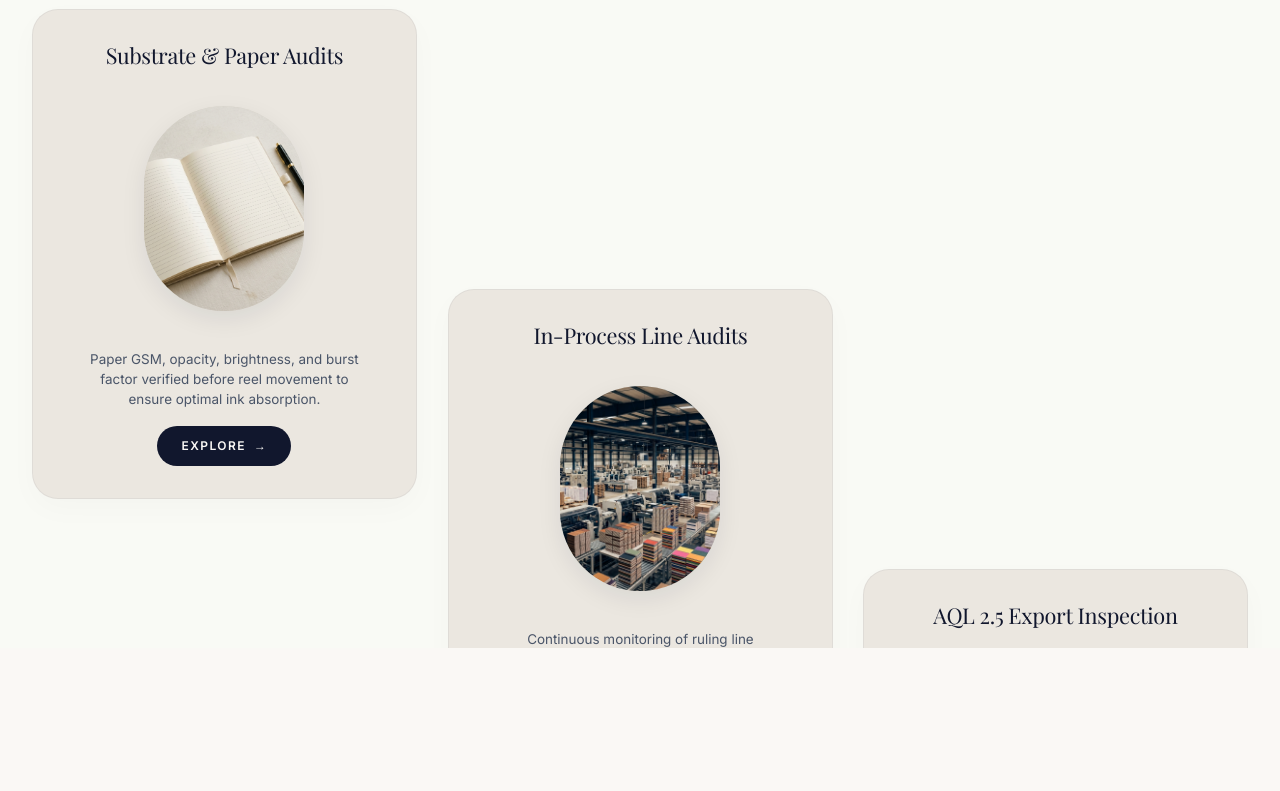
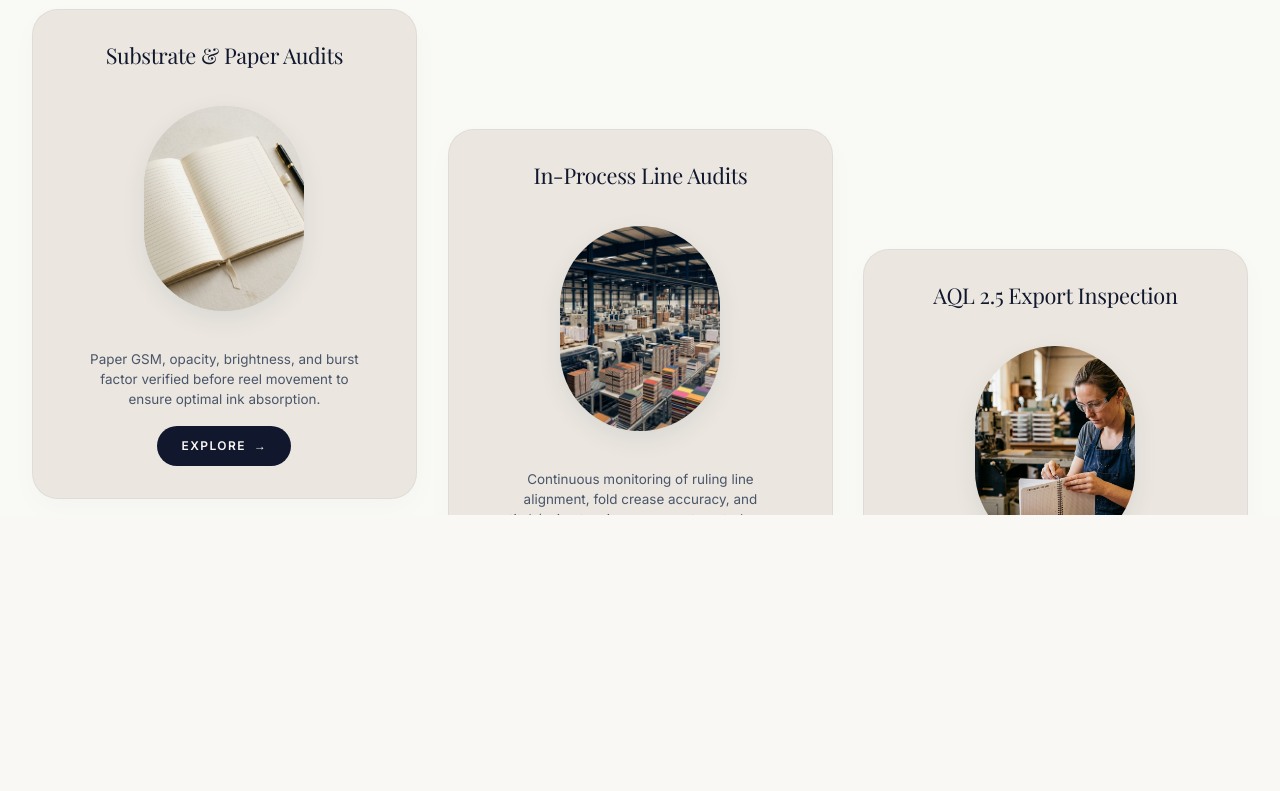
Before and after one commit to SujalSawardekar/twofoldd, a Next.js app: page / in a window 1280 px wide. Shown: the part 7669-8460 px from the top of the page. Built offline with nearby package versions, Linux system fonts and the light colour scheme; a web font is replaced by a local one.

Commit message:
fix(qa): eliminate empty bottom space before next section by tightening section padding and card elevation target

```diff
--- a/src/components/home/QualityAssurance.js
+++ b/src/components/home/QualityAssurance.js
@@ -59,7 +59,7 @@ export default function QualityAssurance() {
         scrollTrigger: {
           trigger: sectionRef.current,
           start: 'top top',
-          end: '+=90%',
+          end: '+=75%',
           pin: true,
           scrub: 0.3,
           anticipatePin: 1,
@@ -72,7 +72,7 @@ export default function QualityAssurance() {
         tl.to(
           headerRef.current,
           {
-            y: -220,
+            y: -180,
             opacity: 0,
             ease: 'power2.in',
             duration: 0.25,
@@ -81,35 +81,35 @@ export default function QualityAssurance() {
         );
       }
 
-      // Step 2: Card 01 moves UPWARD into header top space (0 -> -160px)
+      // Step 2: Card 01 moves UPWARD into header top space (0 -> -110px)
       tl.to(
         cards[0],
         {
-          y: -160,
+          y: -110,
           ease: 'power1.inOut',
           duration: 0.7,
         },
         0
       );
 
-      // Step 3: Card 02 moves UPWARD (280px -> -160px) so its bottom half reveals & aligns level
+      // Step 3: Card 02 moves UPWARD from lower position (120px -> -110px) to level with Card 1
       tl.fromTo(
         cards[1],
-        { y: 280 },
+        { y: 120 },
         {
-          y: -160,
+          y: -110,
           ease: 'power1.inOut',
           duration: 0.8,
         },
         0.1
       );
 
-      // Step 4: Card 03 moves UPWARD (560px -> -160px) from off-screen to level with Cards 1 & 2
+      // Step 4: Card 03 moves UPWARD from lower position (240px -> -110px) to level with Cards 1 & 2
       tl.fromTo(
         cards[2],
-        { y: 560 },
+        { y: 240 },
         {
-          y: -160,
+          y: -110,
           ease: 'power1.inOut',
           duration: 0.8,
         },
--- a/src/components/home/QualityAssurance.module.css
+++ b/src/components/home/QualityAssurance.module.css
@@ -14,12 +14,8 @@
   position: relative;
   background-color: #F9FAF5;
   color: #11172D;
-  padding: clamp(2rem, 4vh, 3.5rem) 0 clamp(2rem, 4vh, 3.5rem);
+  padding: clamp(2rem, 3.5vh, 3rem) 0 1rem 0;
   width: 100%;
-  min-height: 100vh;
-  display: flex;
-  flex-direction: column;
-  justify-content: flex-start;
   box-sizing: border-box;
   overflow: hidden;
 }
@@ -114,11 +110,11 @@
 }
 
 .cardStagger2 {
-  transform: translateY(280px);
+  transform: translateY(120px);
 }
 
 .cardStagger3 {
-  transform: translateY(560px);
+  transform: translateY(240px);
 }
 
 /* Hover Interaction */
```
